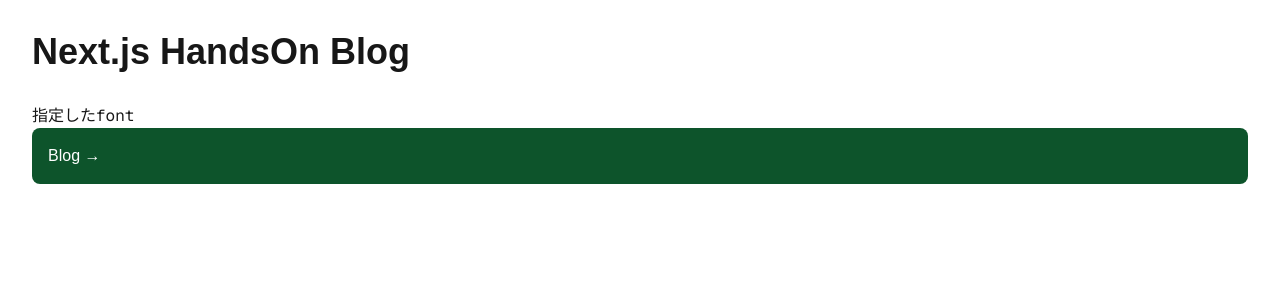
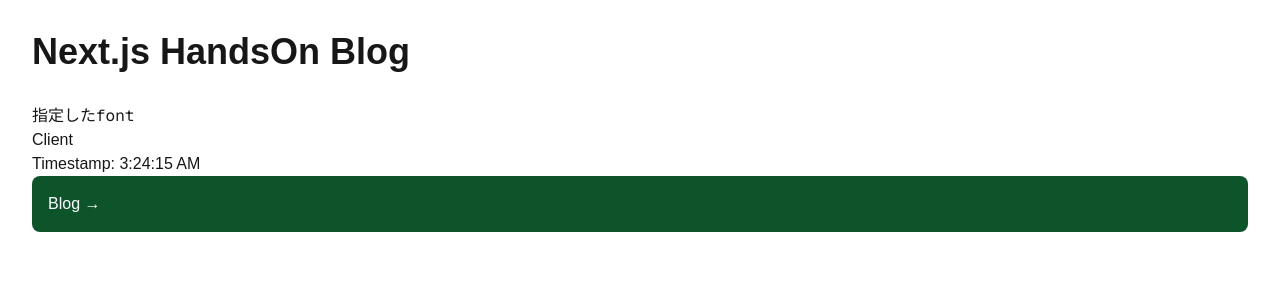
Before and after one commit to yoko-bessho/nextjs-handson, a Next.js app: page / in a window 1280 px wide. Shown: the top 300 px of the page. Built offline with nearby package versions, Linux system fonts and the light colour scheme.

Commit message:
hydrationミスマッチの対策

```diff
--- /dev/null
+++ b/app/blog/component/hydration.tsx
@@ -0,0 +1,25 @@
+'use client';
+
+import { useState, useEffect } from "react";
+
+function useIsClient() {
+    const [isClient, setIsClient] = useState(false);
+
+    useEffect(() => { setIsClient(true) }, []);
+
+    return isClient;
+}
+
+export function HydrationTest() {
+    const isClient = useIsClient();
+
+    return <div>{isClient ? "Client" : "Server"}</div>
+}
+
+export function HydrationTest2() {
+    return (
+        <div suppressHydrationWarning={true}>
+            Timestamp: {new Date().toLocaleTimeString()}
+        </div>
+    );
+}
--- a/app/page.tsx
+++ b/app/page.tsx
@@ -1,4 +1,7 @@
 import Link from "next/link";
+import { HydrationTest } from "./blog/component/hydration";
+import { HydrationTest2 } from "./blog/component/hydration";
+
 
 export default function Home() {
   return (
@@ -6,7 +9,8 @@ export default function Home() {
       <h1 className="text-4xl font-bold mb-8">Next.js HandsOn Blog</h1>
       {/* layoutで定義したfont */}
       <p className="font-mono">指定したfont</p>
-
+      <HydrationTest />
+      <HydrationTest2 />
       <nav className="space-y-4">
         <Link
           href="/blog"
```
